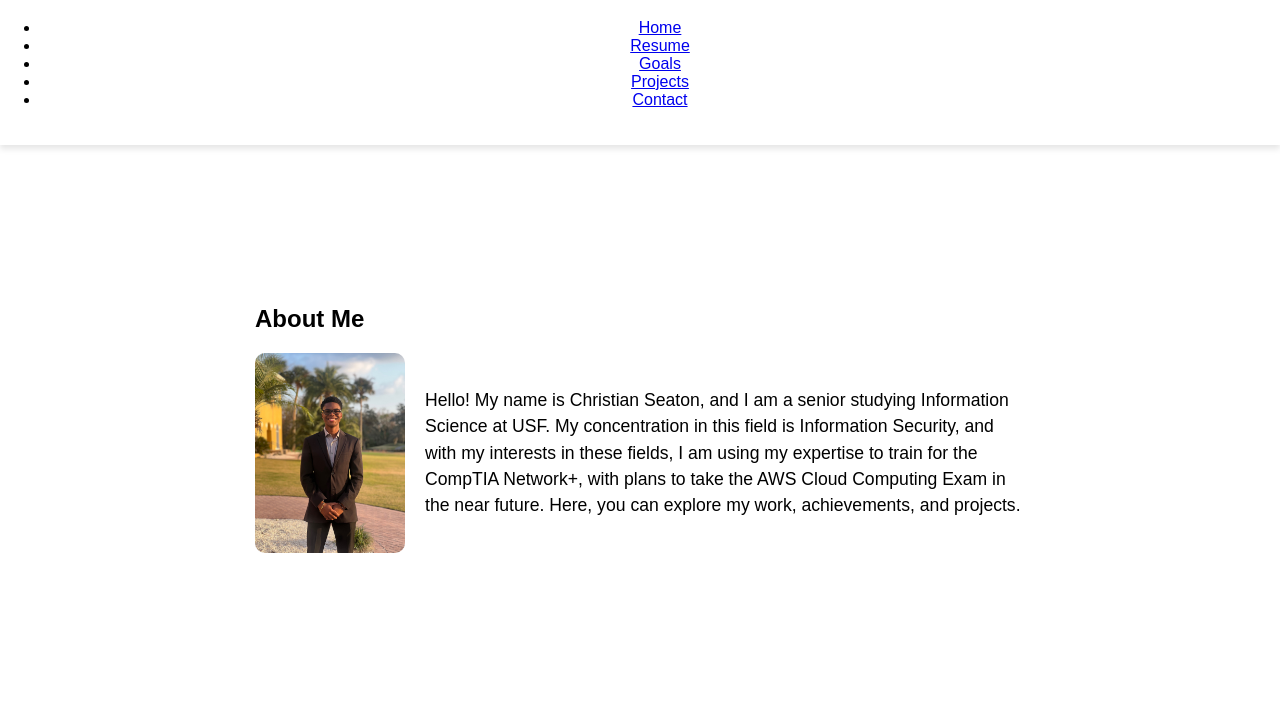
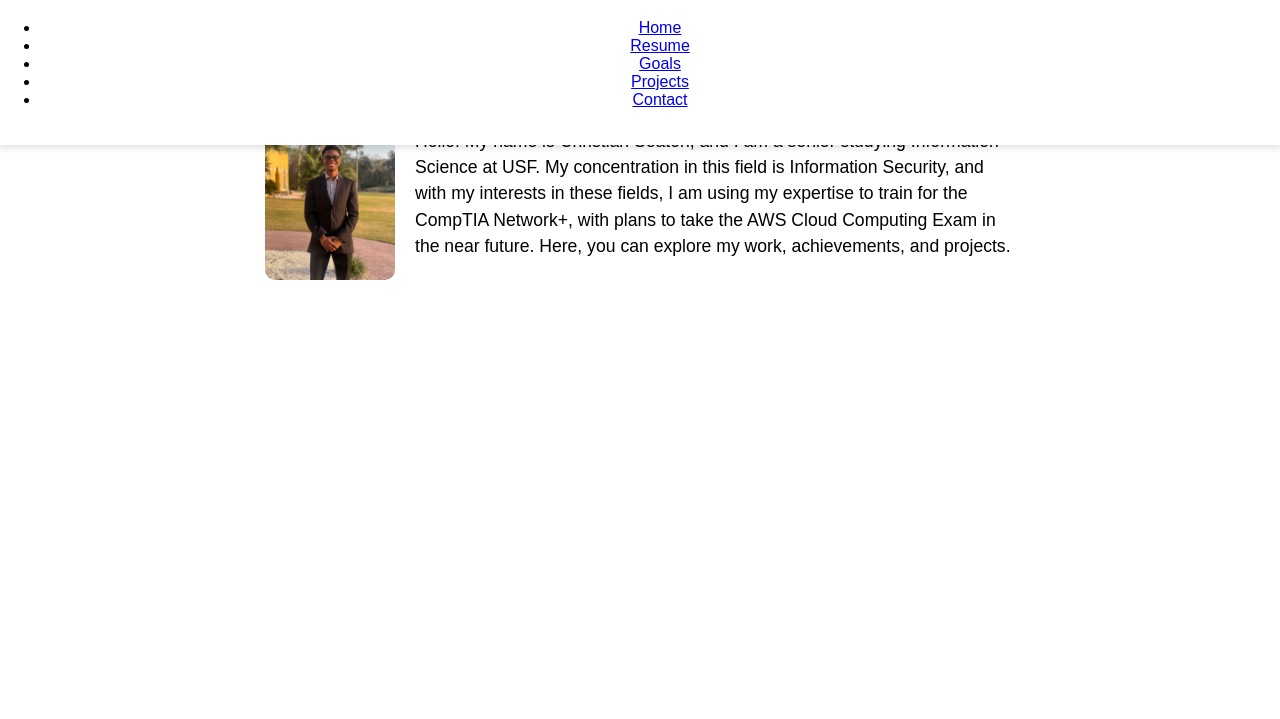
Before and after one commit to realchrisseaton/realchrisseaton.github.io, a plain HTML site: page index.html in a window 1280 px wide. Shown: the part 81-800 px from the top of the page. Drawn offline with Linux system fonts and the light colour scheme.

Commit message:
Update style.css

```diff
--- a/style.css
+++ b/style.css
@@ -27,12 +27,13 @@ header {
 }
 
 main {
-    padding-top: 100px; /* Ensure space below header */
+    padding-top: 120px;
     min-height: 100vh;
     display: flex;
     flex-direction: column;
     align-items: center;
-    justify-content: center;
+    justify-content: flex-start;
+    width: 100%;
 }
 
 .reveal {
@@ -53,10 +54,11 @@ main {
     max-width: 800px;
     margin: auto;
     flex-wrap: wrap;
+    justify-content: center;
 }
 
 .about-image {
-    max-width: 150px; /* Reduce image size */
+    max-width: 130px;
     height: auto;
     border-radius: 10px;
     transition: transform 0.5s ease-in-out;
@@ -72,3 +74,9 @@ main {
     max-width: 600px;
     text-align: left;
 }
+
+.contact-container {
+    padding-top: 150px;
+    text-align: center;
+    width: 100%;
+}
```
